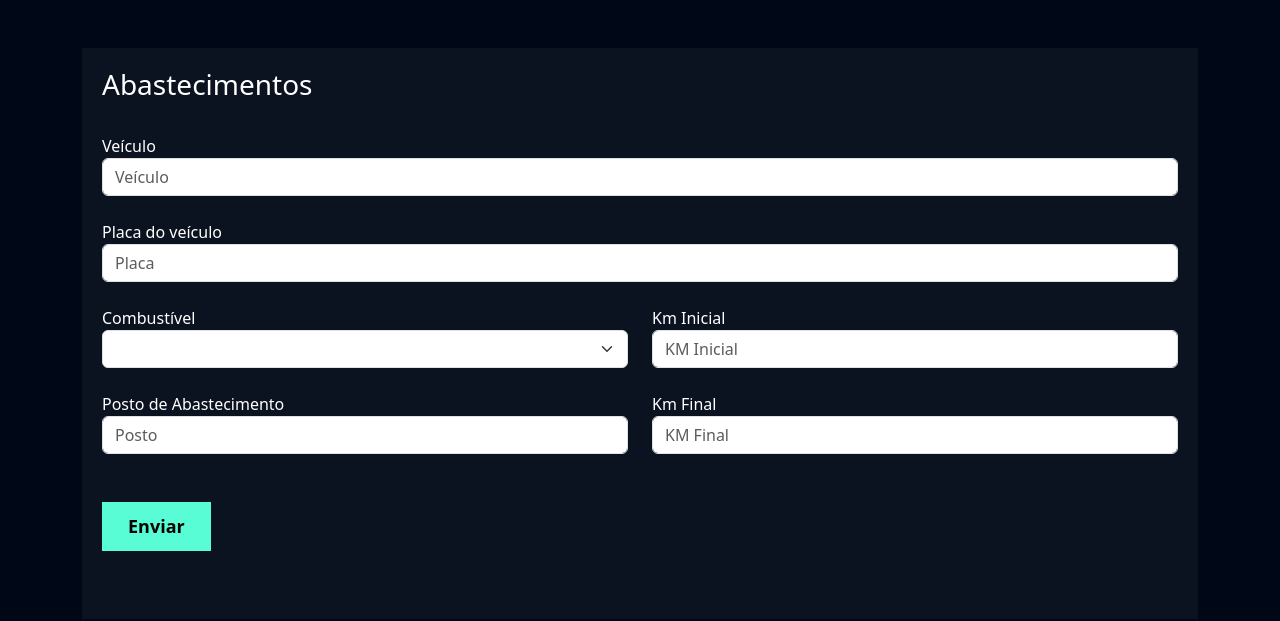
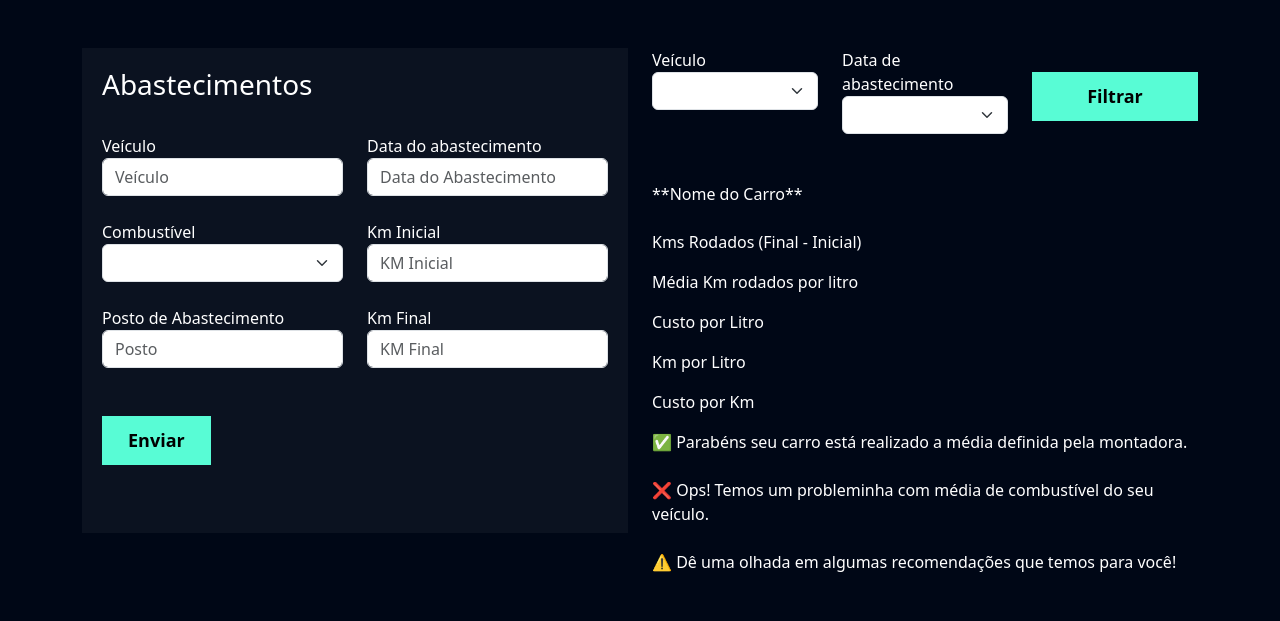
Before and after one commit to felipepurgano/GasCheck, a Django app: page /fuel/abastecimentos/ in a window 1280 px wide. Shown: the top 621 px of the page. Run offline with Django 3.2, Linux system fonts and the light colour scheme; lists and menus that the app fills with data are empty.

Commit message:
Atualização
Realizadas algumas alterações na página de abastecimentos apenas no frontend, ainda sem funcionalidades com o banco e backend.
Começado a esboçar a página de cadastro de veículos, mas também apenas no frontend, sem conectividade e funcionalidade com banco e backend.

```diff
--- a/fuel/templates/abastecimentos.html
+++ b/fuel/templates/abastecimentos.html
@@ -28,18 +28,23 @@
                             {% endfor %}
                         {% endif %}
                         <br>
-                        <label>Veículo</label>
-                        <input type="text" class="form-control" placeholder="Veículo" name="veiculo">
-                        <br>
-                        <label>Placa do veículo</label>
-                        <input type="text" class="form-control" placeholder="Placa" name="placa">
+                        <div class="row">
+                            <div class="col-md">
+                                <label>Veículo</label>
+                                <input type="text" class="form-control" placeholder="Veículo" name="veiculo">
+                            </div>
+                            <br>
+                            <div class="col-md">
+                                <label>Data do abastecimento</label>
+                                <input type="text" class="form-control" placeholder="Data do Abastecimento" name="dt_abast">
+                            </div>
+                        </div>
                         <br>
                         <div class="row">
 
                             <div class="col-md">
                                 <label for="">Combustível</label>
-                                <select class="form-select" name="combustivel">
-                                </select>
+                                <select class="form-select" name="combustivel"></select>
                                 <br>
                                 <label for="">Posto de Abastecimento</label>
                                 <input type="text" class="form-control" placeholder="Posto" name="posto" >
@@ -62,21 +67,21 @@
                         <br>
                     </form>
                 </div>
-<!--
+
             </div>
             <div class="col-md">
                 <form action="" method="GET">
                     <div class="row">
                         <div class="col-md">
-                            <label for="">Categoria</label>
-                            <select name="categoria" id="" class="form-select">
+                            <label for="">Veículo</label>
+                            <select name="veiculo" id="" class="form-select">
                                 <option value=""></option>
 
                             </select>
                         </div>
                         <div class="col-md">
-                            <label for="">Dificuldade</label>
-                            <select name="dificuldade" id="" class="form-select">
+                            <label for="">Data de abastecimento</label>
+                            <select name="dt_abast" id="" class="form-select">
                                 <option value=""></option>
                             </select>
                         </div>
@@ -91,23 +96,41 @@
                 <br>
                 <br>
 
-                    <div class="box-new-flashcard">
-                        <div class="flashcard ">
+                    <div class="box-novo-abastecimento">
+                        <div class="abastecimento">
 
-                            <div class="flashcard-categoria">
-                                Matematica
+                            <div class="flashcard-veiculo">
+                                **Nome do Carro**
                             </div>
 
-                            <a href=""><i class='icone-exit bx bx-x-circle'></i></a>
-                            <br>
                             <br>
                             <div class="flashcard-box-item">
-                                <p class="flashcard-item">1 + 1 = 2</p>
+                                <p class="flashcard-item">Kms Rodados (Final - Inicial)</p>
+                            </div>
+                            <div class="flashcard-box-item">
+                                <p class="flashcard-item">Média Km rodados por litro</p>
+                            </div>
+                            <div class="flashcard-box-item">
+                                <p class="flashcard-item">Custo por Litro</p>
+                            </div>
+                            <div class="flashcard-box-item">
+                                <p class="flashcard-item">Km por Litro</p>
+                            </div>
+                            <div class="flashcard-box-item">
+                                <p class="flashcard-item">Custo por Km</p>
                             </div>
 
                         </div>
-                        <div class="resposta-flashcard">
-                            Sim
+                        <div class="resultado-abastecimento">
+                            ✅ Parabéns seu carro está realizado a média definida pela montadora.
+                        </div>
+                        <br>
+                        <div class="resultado-abastecimento">
+                            ❌ Ops! Temos um probleminha com média de combustível do seu veículo.
+                        </div>
+                        <br>
+                        <div class="resultado-abastecimento">
+                            ⚠️ Dê uma olhada em algumas recomendações que temos para você!
                         </div>
                     </div>
                     <br>
@@ -117,5 +140,5 @@
             </div>
         </div>
     </div>
--->
+
 {% endblock 'conteudo' %}
```
Also changed, not shown: fuel/templates/cad_carros.html (+65 -3 lines).
